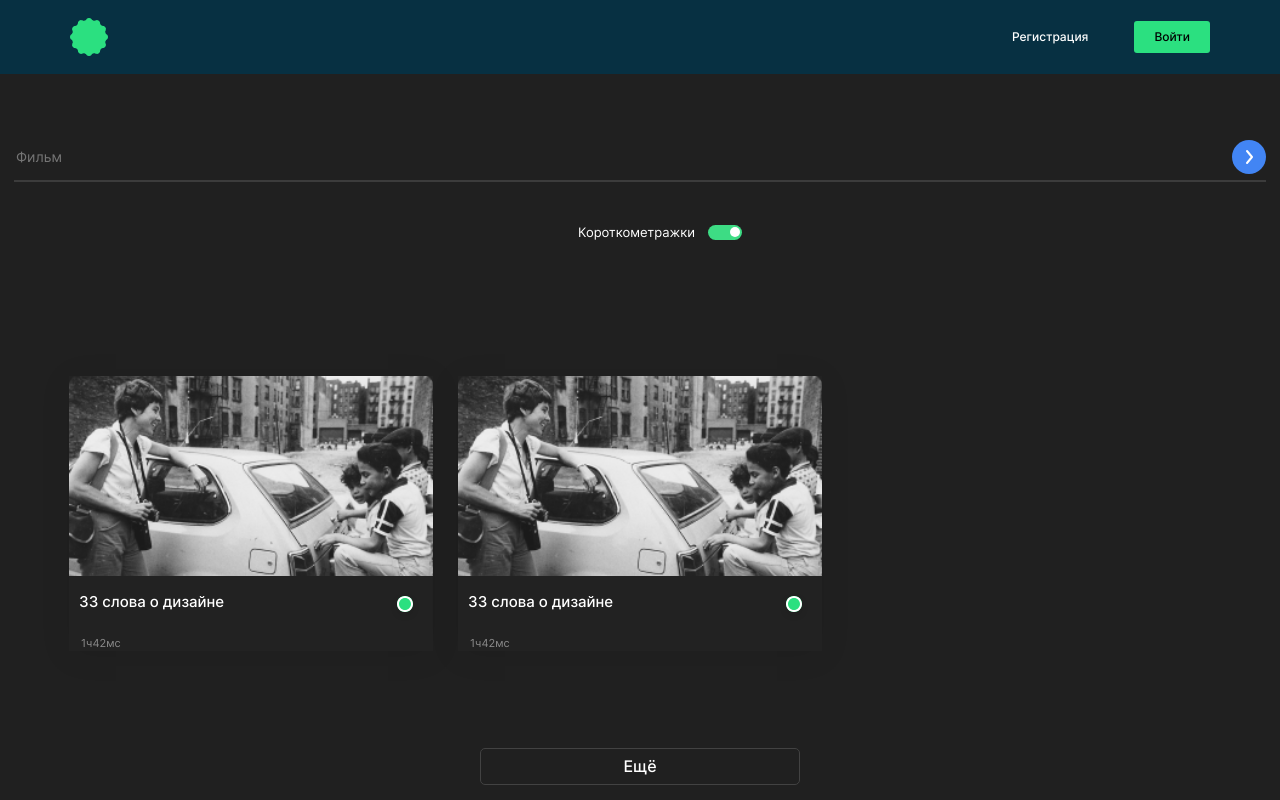
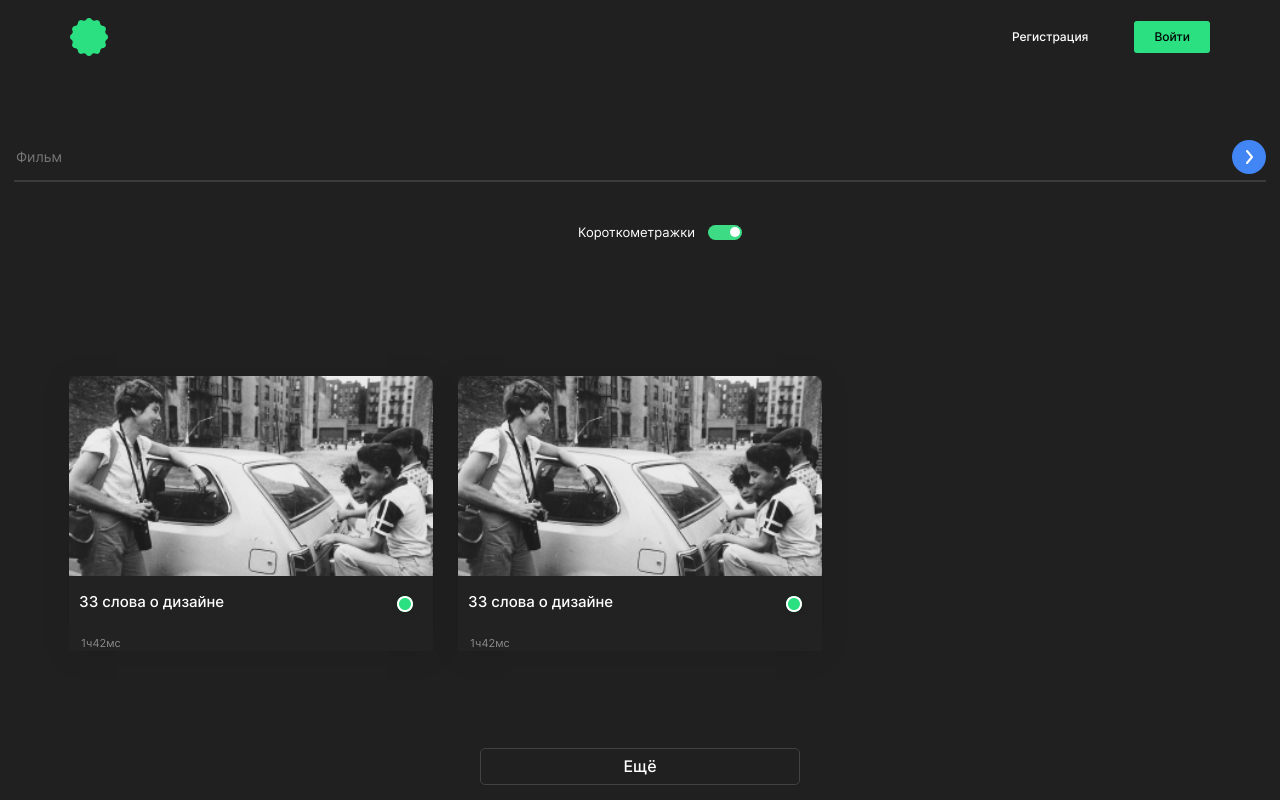
Before and after one commit to bismor/graduate-work-kosyachenko, a React (Create React App) app: page /movies in a window 1280 px wide. Shown: the top 800 px of the page. Built offline with nearby package versions, Linux system fonts and the light colour scheme.

Commit message:
fix цвета шапки

```diff
--- a/src/components/Header/Header.css
+++ b/src/components/Header/Header.css
@@ -3,6 +3,7 @@
   justify-content: space-between;
   padding: 1.125rem 0.875rem;
   align-items: center;
+  background-color: #202020;
 }
 
 .header_color {
--- a/src/components/Header/Header.js
+++ b/src/components/Header/Header.js
@@ -1,6 +1,6 @@
 import "./Header.css";
 import Logo from "../ui/Logo/Logo";
-import { Link } from "react-router-dom";
+import { Link, useLocation } from "react-router-dom";
 import AuthMobile from "../AuthMobile/AuthMobile";
 import Navigation from "../Navigation/Navigation";
 import Hamburger from "../ui/Hamburger/Hamburger";
@@ -11,6 +11,11 @@ export default function Header({
   setIsHamburger,
   onHandleHamburger,
 }) {
+
+  const location = useLocation()
+
+  const headerColor = location.pathname  === '/' ? 'header header_color' : 'header'
+
   return (
     <>
       {loggedIn ? (
@@ -20,7 +25,7 @@ export default function Header({
           onHandleHamburger={onHandleHamburger}
         />
       ) : null}
-      <header className={`header ${loggedIn ? `` : 'header_color' }`}>
+      <header className={headerColor}>
         <Logo />
         {loggedIn ? (
           <>
```
